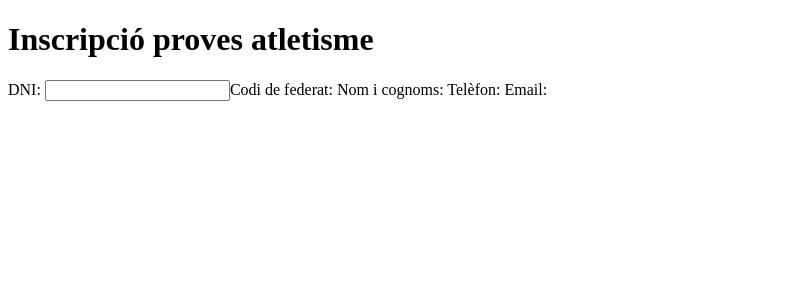
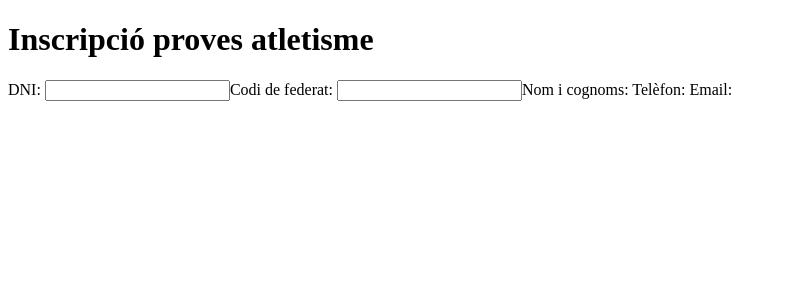
Before and after one commit to janEstrada24/inscripcio_proves_atletisme, an Angular app: page / in a window 1280 px wide. Shown: the top 300 px of the page, without its empty margins (0-786 px from the left). Built offline with nearby package versions, Linux system fonts and the light colour scheme.

Commit message:
'Has Identity data' test  implemented for expect input in label with code 1.

```diff
--- a/src/app/Components/User/registration/registration.component.html
+++ b/src/app/Components/User/registration/registration.component.html
@@ -5,6 +5,7 @@
 </label>
 
 <label>Codi de federat:
+    <input type="number">
 </label>
 
 <label>Nom i cognoms:
```
